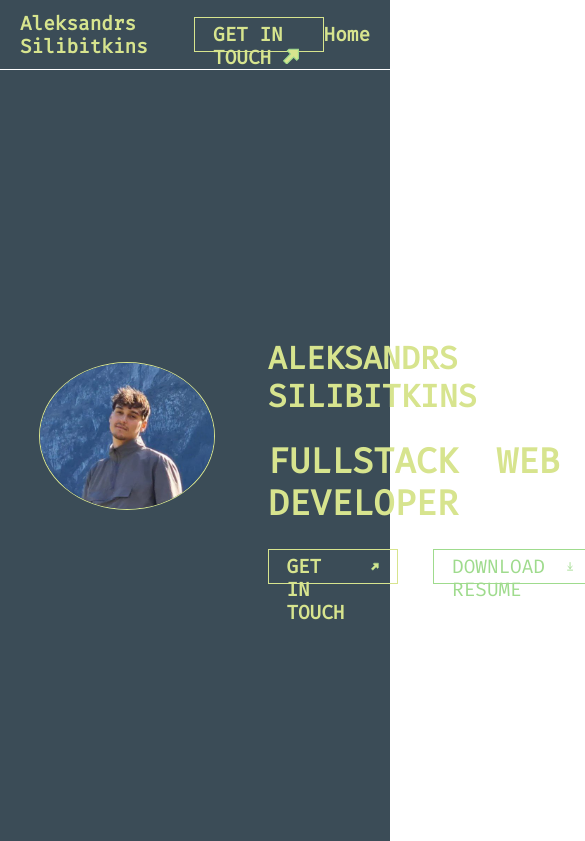
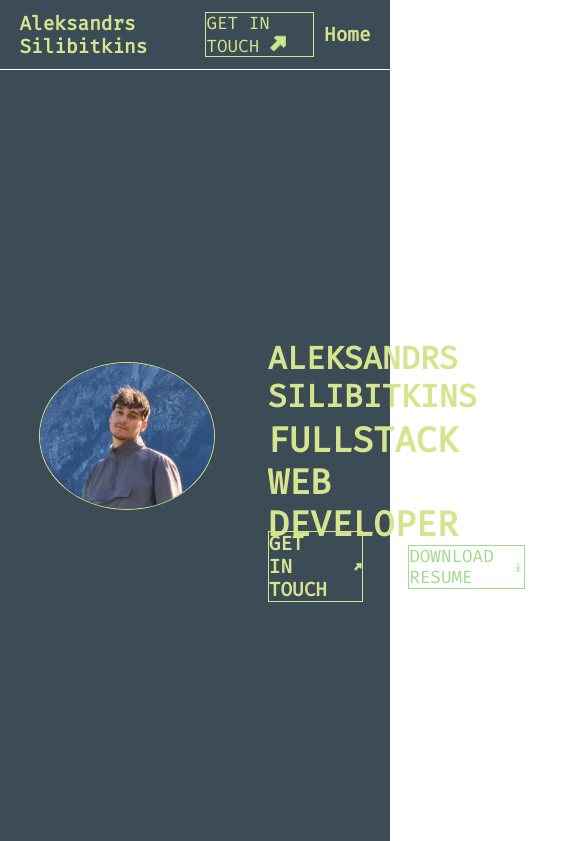
Before and after one commit to siliksilik3/portfolio, a plain HTML site: page index.html in a window 390 px wide. Shown: the top 841 px of the page, 585 px wide, since content can reach past the window. Drawn offline with Linux system fonts and the light colour scheme.

Commit message:
media query start

```diff
--- a/css/style.css
+++ b/css/style.css
@@ -46,14 +46,14 @@ h1{
 }
 #right{
     display: flex;
-    gap: 2rem;
+    gap: 10px;
     justify-content: center;
     align-items: center;
-    margin-left: 20px;
+    margin-left: 5vw;
 }
 #right + *{
     margin-left: auto;
-    padding-right: 20px;
+    padding-right: 5vw;
 }
 
 /* main */
@@ -184,8 +184,8 @@ li{
     padding: 0;
 }
 .box{
- height: 80%;
- width: 90%;
+ height: fit-content;
+ width: 80%;
  background-color: var(--text-color);
  display: flex;
  flex-direction: column;
@@ -269,12 +269,31 @@ li{
 
 .btn{
     border: 1px solid;
-    padding: 0.3rem 1rem;
-    max-height: 2rem;
-    max-width: 300px;
+    width: fit-content;
+    height: auto;
+    font-size: 1rem;
+    margin-right: 10px;
 }
 
 .btn:hover{
     transform: scale(1.01);
     background: radial-gradient(#8a8a8a18, #92929236);;
 }
+
+
+@media (width<1000px){
+    section{
+        grid-template-columns: auto;
+        grid-template-rows: 100px auto;
+        grid-template-areas: "title"
+        "main";
+    }
+    #projects > div{
+        grid-area: main;
+        display: flex;
+        flex-direction: column;
+        width: 50%;
+        align-items: center;
+        justify-content: center;
+        }
+}
--- a/index.html
+++ b/index.html
@@ -12,7 +12,10 @@
   <nav id="nav">
     <div id="right">
       <h3 onclick="topFunction()">Aleksandrs Silibitkins</h3>
-      <h3 class="btn" onclick="bottomFunction()">GET IN TOUCH <svg class="svg_size" viewBox="0 0 16 16" fill="none" xmlns="http://www.w3.org/2000/svg"><g id="SVGRepo_bgCarrier" stroke-width="0"></g><g id="SVGRepo_tracerCarrier" stroke-linecap="round" stroke-linejoin="round"></g><g id="SVGRepo_iconCarrier"> <path d="M14 2H5.50003L4.00003 3.5L6.83581 6.33579L0.585815 12.5858L3.41424 15.4142L9.66424 9.16421L12.5 12L14 10.5L14 2Z" ></path> </g></svg></h3>
+      <div class="btn" onclick="bottomFunction()">
+        GET IN TOUCH <svg class="svg_size" viewBox="0 0 16 16" fill="none" xmlns="http://www.w3.org/2000/svg"><g id="SUCH VGRepo_bgCarrier" stroke-width="0"></g><g id="SVGRepo_tracerCarrier" stroke-linecap="round" stroke-linejoin="round"></g><g id="SVGRepo_iconCarrier"> <path d="M14 2H5.50003L4.00003 3.5L6.83581 6.33579L0.585815 12.5858L3.41424 15.4142L9.66424 9.16421L12.5 12L14 10.5L14 2Z" ></path> </g></svg>
+      </div>
+
     </div>
 
     <h3 onclick="topFunction()">Home</h3>
```
